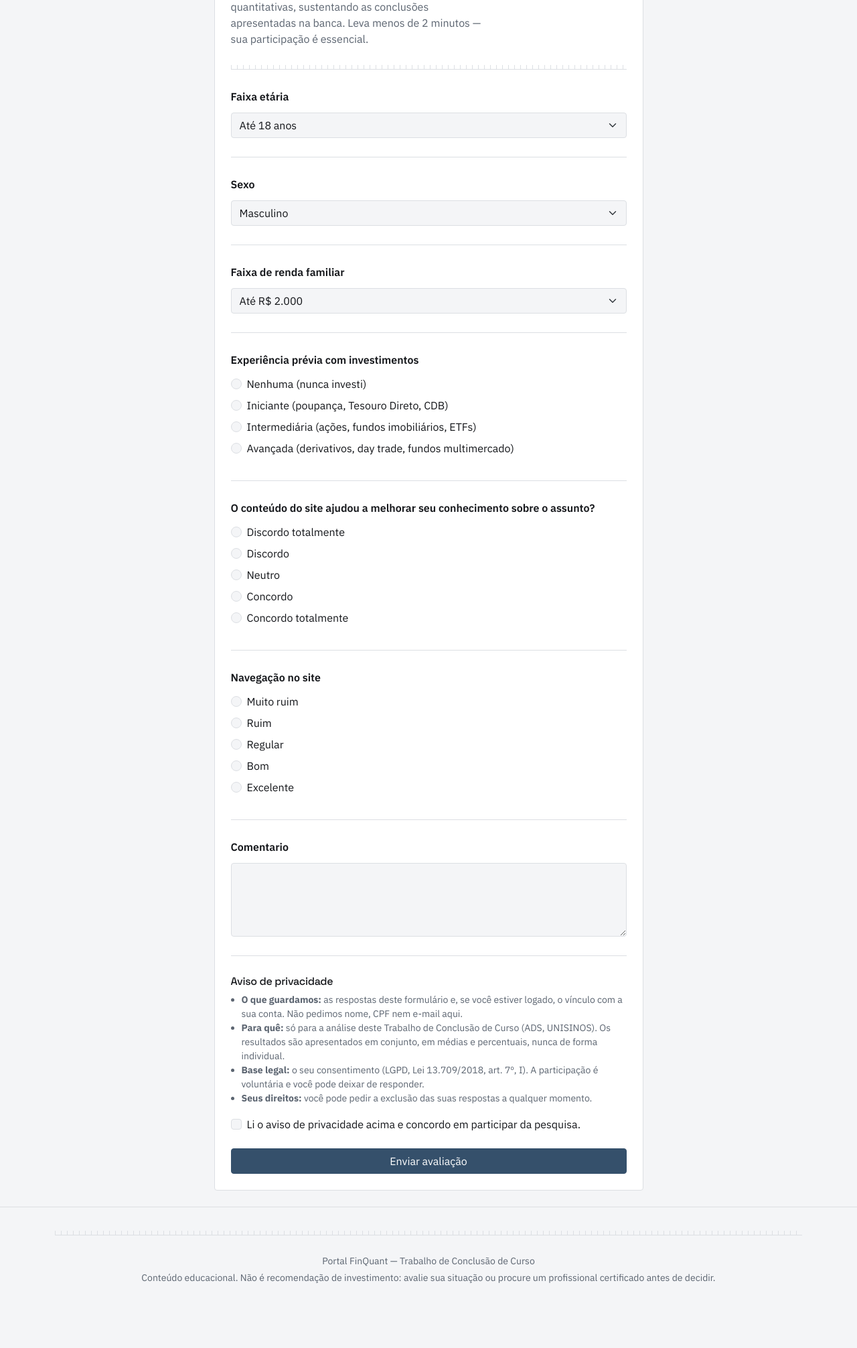
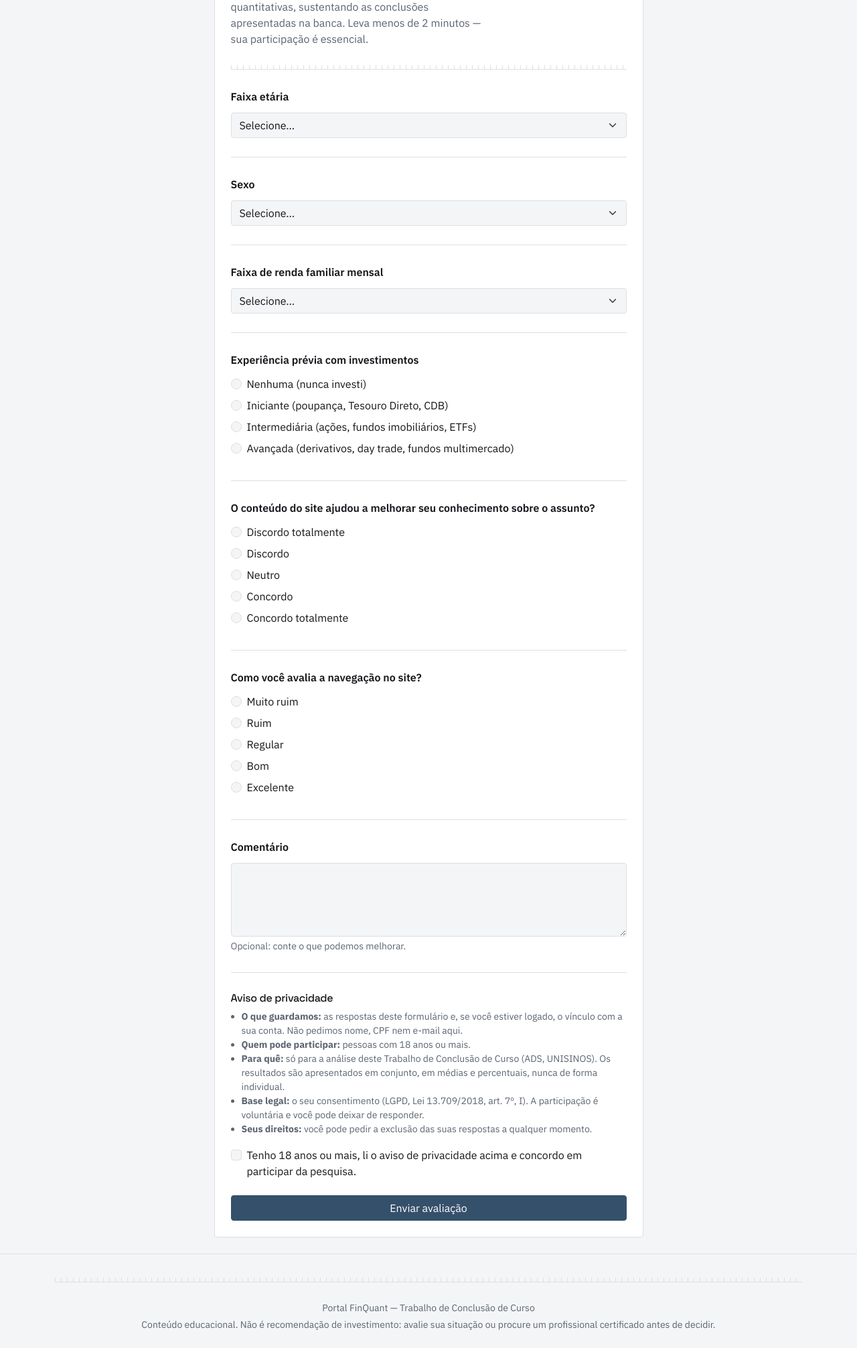
Before and after one commit to pagliarinimvp/portal-finquant, a Django app: page /avaliacao/ in a window 1280 px wide. Shown: the part 306-2318 px from the top of the page at 67% size. Before the commit the page ends 2221 px from the top, so only its background shows below. Run offline with Django 5.2, Linux system fonts and the light colour scheme.

Commit message:
Avaliação: listas sem opção pré-marcada, só maiores de 18 e rótulos revisados
- Faixa etária, sexo e renda abriam na primeira opção: quem não mexia
  enviava "Até 18 anos", "Masculino" e "Até R$ 2.000" sem escolher.
  Agora abrem em "Selecione…" e o envio exige a escolha.
- Pesquisa só para maiores de 18 anos: faixa "18 a 25 anos" (a migração
  converte as respostas de "19 a 25"), aviso e consentimento atualizados.
- "Comentário" com acento e texto de ajuda visível, faixas de renda
  mensal sem sobreposição, pergunta de navegação reescrita e tempo
  estimado igual no formulário e no aviso de saída.

Co-Authored-By: Claude Opus 5.5 <noreply@anthropic.com>

```diff
--- a/avaliacoes/forms.py
+++ b/avaliacoes/forms.py
@@ -1,6 +1,22 @@
 from django import forms
 
 from .models import Avaliacao
+
+
+def _com_selecione(choices):
+    """Põe "Selecione…" vazio no topo de uma lista suspensa.
+
+    Sem isso o navegador já abre a lista na primeira opção, e quem não mexe
+    no campo envia "Até R$ 2.000" ou "Masculino" sem ter escolhido, o que
+    distorce a pesquisa. Com o vazio, o required=True barra o envio.
+    """
+    return [('', 'Selecione…')] + list(choices)
+
+
+FAIXAS_ETARIAS_ACEITAS = [
+    (valor, rotulo) for valor, rotulo in Avaliacao.FaixaEtaria.choices
+    if valor != Avaliacao.FaixaEtaria.ATE_18
+]
 
 
 class AvaliacaoForm(forms.ModelForm):
@@ -9,7 +25,7 @@ class AvaliacaoForm(forms.ModelForm):
     # branco que o Django adiciona por padrão quando o campo do model não tem
     # um "default" definido.
     nota = forms.TypedChoiceField(
-        label='Navegação no site',
+        label='Como você avalia a navegação no site?',
         choices=Avaliacao.Nota.choices,
         coerce=int,
         widget=forms.RadioSelect(attrs={'class': 'form-check-input'}),
@@ -18,14 +34,14 @@ class AvaliacaoForm(forms.ModelForm):
     )
     faixa_etaria = forms.ChoiceField(
         label='Faixa etária',
-        choices=Avaliacao.FaixaEtaria.choices,
+        choices=_com_selecione(FAIXAS_ETARIAS_ACEITAS),
         widget=forms.Select(attrs={'class': 'form-select'}),
         required=True,
         error_messages={'required': 'Selecione sua faixa etária.'},
     )
     sexo = forms.ChoiceField(
         label='Sexo',
-        choices=Avaliacao.Sexo.choices,
+        choices=_com_selecione(Avaliacao.Sexo.choices),
         widget=forms.Select(attrs={'class': 'form-select'}),
         required=True,
         error_messages={'required': 'Selecione uma opção.'},
@@ -47,20 +63,20 @@ class AvaliacaoForm(forms.ModelForm):
         error_messages={'required': 'Selecione uma opção.'},
     )
     faixa_renda_familiar = forms.ChoiceField(
-        label='Faixa de renda familiar',
-        choices=Avaliacao.FaixaRendaFamiliar.choices,
+        label='Faixa de renda familiar mensal',
+        choices=_com_selecione(Avaliacao.FaixaRendaFamiliar.choices),
         widget=forms.Select(attrs={'class': 'form-select'}),
         required=True,
-        error_messages={'required': 'Selecione sua faixa de renda familiar.'},
+        error_messages={'required': 'Selecione sua faixa de renda familiar mensal.'},
     )
 
     # O BooleanField do model vira um campo opcional no ModelForm; aqui ele é
     # obrigatório, porque sem o consentimento a resposta não pode ser usada.
     consentimento = forms.BooleanField(
-        label='Li o aviso de privacidade acima e concordo em participar da pesquisa.',
+        label='Tenho 18 anos ou mais, li o aviso de privacidade acima e concordo em participar da pesquisa.',
         required=True,
         widget=forms.CheckboxInput(attrs={'class': 'form-check-input'}),
-        error_messages={'required': 'Para enviar, marque que concorda em participar.'},
+        error_messages={'required': 'Para enviar, confirme que tem 18 anos ou mais e concorda em participar.'},
     )
 
     class Meta:
--- a/avaliacoes/models.py
+++ b/avaliacoes/models.py
@@ -11,8 +11,10 @@ class Avaliacao(models.Model):
         CINCO = 5, 'Excelente'
 
     class FaixaEtaria(models.TextChoices):
-        ATE_18 = 'ATE_18', 'Até 18 anos'
-        DE_19_A_25 = '19_25', '19 a 25 anos'
+        # Desde 10/11/2026 a pesquisa é só para maiores de 18 anos. ATE_18 fica
+        # apenas para ler respostas antigas; o formulário não oferece mais.
+        ATE_18 = 'ATE_18', 'Até 18 anos (formulário antigo)'
+        DE_18_A_25 = '18_25', '18 a 25 anos'
         DE_26_A_35 = '26_35', '26 a 35 anos'
         DE_36_A_45 = '36_45', '36 a 45 anos'
         DE_46_A_60 = '46_60', '46 a 60 anos'
@@ -39,8 +41,8 @@ class Avaliacao(models.Model):
 
     class FaixaRendaFamiliar(models.TextChoices):
         ATE_2000 = 'ATE_2000', 'Até R$ 2.000'
-        DE_2000_A_5000 = '2000_5000', 'R$ 2.000 a R$ 5.000'
-        DE_5000_A_10000 = '5000_10000', 'R$ 5.000 a R$ 10.000'
+        DE_2000_A_5000 = '2000_5000', 'De R$ 2.000,01 a R$ 5.000'
+        DE_5000_A_10000 = '5000_10000', 'De R$ 5.000,01 a R$ 10.000'
         MAIS_10000 = 'MAIS_10000', 'Acima de R$ 10.000'
         NAO_INFORMAR = 'NAO_INFORMAR', 'Prefiro não informar'
 
@@ -54,7 +56,7 @@ class Avaliacao(models.Model):
     experiencia_investimentos = models.IntegerField(choices=ExperienciaInvestimentos.choices)
     conteudo_ajudou = models.IntegerField(choices=ConteudoAjudou.choices)
     faixa_renda_familiar = models.CharField(max_length=13, choices=FaixaRendaFamiliar.choices)
-    comentario = models.TextField(blank=True, help_text='Opcional: conte o que podemos melhorar.')
+    comentario = models.TextField('Comentário', blank=True, help_text='Opcional: conte o que podemos melhorar.')
     # Registro do consentimento (LGPD, art. 7º, I): o formulário só é aceito
     # com a caixa marcada, e o valor fica salvo como prova junto da resposta.
     consentimento = models.BooleanField('Consentiu em participar da pesquisa', default=False)
--- a/contas/tests.py
+++ b/contas/tests.py
@@ -88,7 +88,7 @@ class MinhaContaViewTests(TestCase):
         Avaliacao.objects.create(
             usuario=usuario,
             nota=Avaliacao.Nota.CINCO,
-            faixa_etaria=Avaliacao.FaixaEtaria.DE_19_A_25,
+            faixa_etaria=Avaliacao.FaixaEtaria.DE_18_A_25,
             sexo=Avaliacao.Sexo.FEMININO,
             experiencia_investimentos=Avaliacao.ExperienciaInvestimentos.INICIANTE,
             conteudo_ajudou=Avaliacao.ConteudoAjudou.CONCORDO_TOTALMENTE,
--- a/templates/avaliacoes/_modal_exit_intent.html
+++ b/templates/avaliacoes/_modal_exit_intent.html
@@ -8,7 +8,7 @@
             </div>
             <div class="modal-body">
                 <h2 class="h5" id="modalAvaliacaoLabel">Ainda não vimos sua avaliação do site</h2>
-                <p class="text-muted mb-0">Sua opinião ajuda a melhorar o Portal FinQuant e será usada na análise final deste projeto. Leva menos de um minuto.</p>
+                <p class="text-muted mb-0">Sua opinião ajuda a melhorar o Portal FinQuant e será usada na análise final deste projeto. Leva menos de 2 minutos.</p>
             </div>
             <div class="modal-footer">
                 <button type="button" class="btn btn-outline-secondary" data-bs-dismiss="modal">Agora não</button>
--- a/templates/avaliacoes/avaliacao_form.html
+++ b/templates/avaliacoes/avaliacao_form.html
@@ -69,11 +69,13 @@
                 <div class="fq-pergunta">
                     <label class="form-label" for="{{ form.comentario.id_for_label }}">{{ form.comentario.label }}</label>
                     {{ form.comentario }}
+                    <div class="form-text" id="{{ form.comentario.auto_id }}_helptext">{{ form.comentario.help_text }}</div>
                 </div>
                 <div class="fq-pergunta">
                     <h2 class="h6">Aviso de privacidade</h2>
                     <ul class="small text-muted ps-3 mb-3">
                         <li><strong>O que guardamos:</strong> as respostas deste formulário e, se você estiver logado, o vínculo com a sua conta. Não pedimos nome, CPF nem e-mail aqui.</li>
+                        <li><strong>Quem pode participar:</strong> pessoas com 18 anos ou mais.</li>
                         <li><strong>Para quê:</strong> só para a análise deste Trabalho de Conclusão de Curso (ADS, UNISINOS). Os resultados são apresentados em conjunto, em médias e percentuais, nunca de forma individual.</li>
                         <li><strong>Base legal:</strong> o seu consentimento (LGPD, Lei 13.709/2018, art. 7º, I). A participação é voluntária e você pode deixar de responder.</li>
                         <li><strong>Seus direitos:</strong> você pode pedir a exclusão das suas respostas a qualquer momento{% if contato_email %}, pelo e-mail <a href="mailto:{{ contato_email }}">{{ contato_email }}</a>{% endif %}.</li>
```
Also changed, not shown: avaliacoes/tests.py (+36 -1 lines), avaliacoes/migrations/0007_faixa_18_mais_e_rotulos.py (added).
